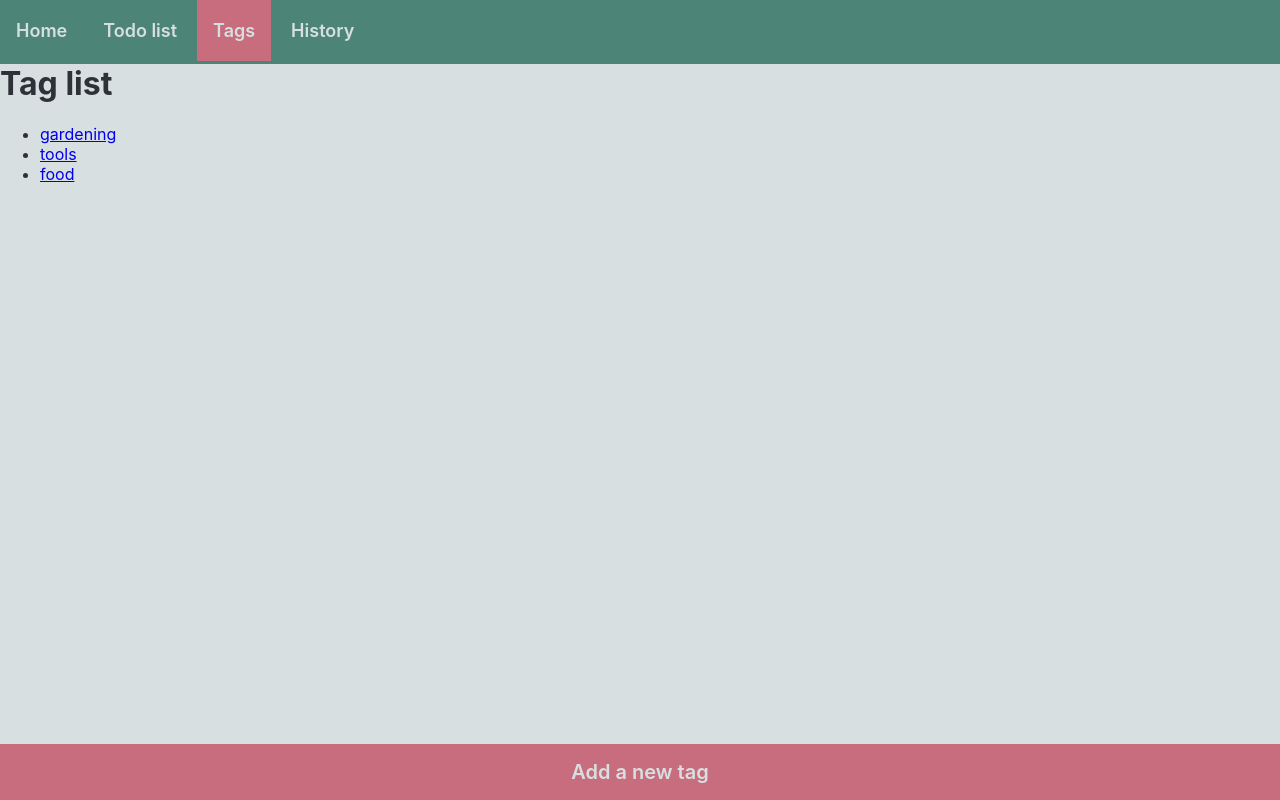
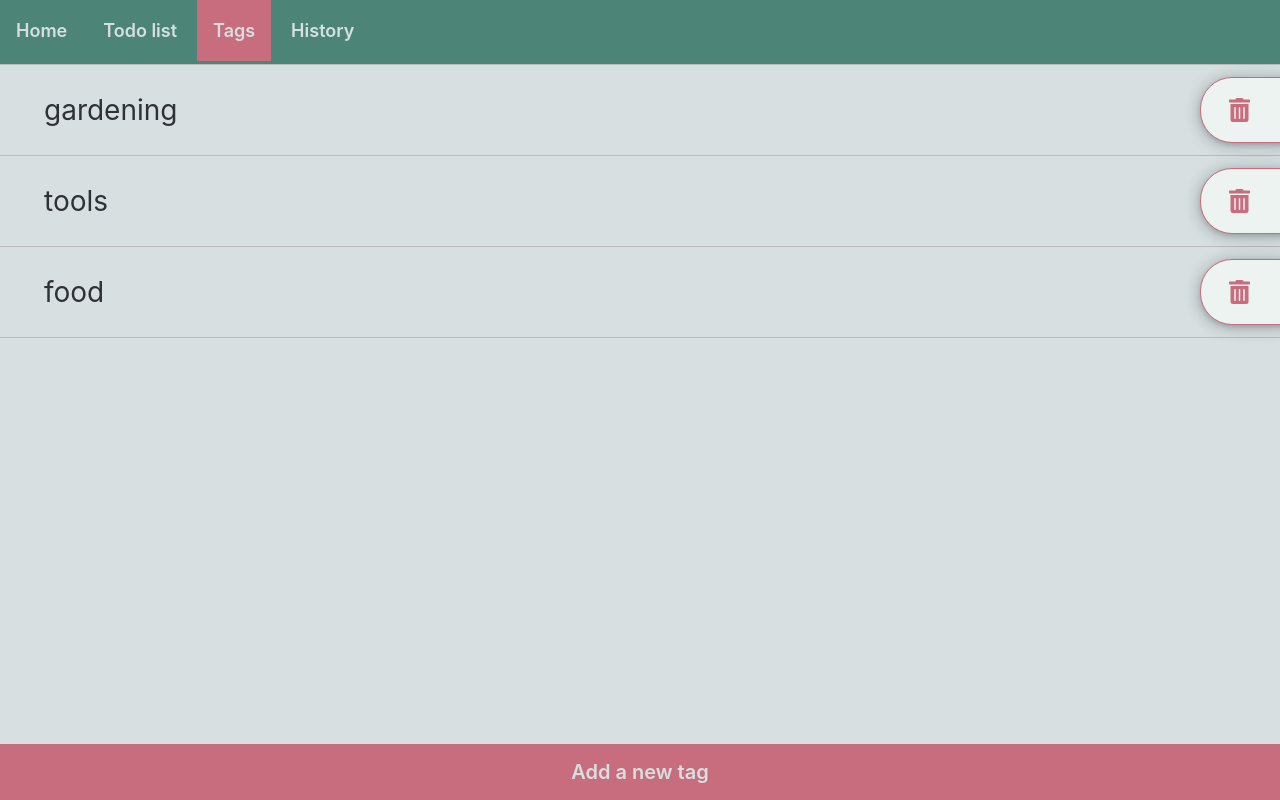
Before and after one commit to krzysztof-rutkowski-wttech/tagged-todos, a Vue app: page /tags in a window 1280 px wide. Built offline with nearby package versions, Linux system fonts and the light colour scheme.

Commit message:
scss separate colours definition + tag list view

```diff
--- a/src/components/ActionButton.vue
+++ b/src/components/ActionButton.vue
@@ -30,10 +30,12 @@ export default defineComponent({
 </script>
 
 <style lang="scss" scoped>
+@import '../styles/colours.scss';
+
  .action-button {
    &.bottom {
-    color: #D7DFE0;
-    background-color: #c76d7e;
+    color: $action-button-color-2;
+    background-color: $action-button-background-2;
     bottom: 0;
     position: fixed;
     text-align: center;
@@ -47,8 +49,8 @@ export default defineComponent({
     text-align: center;
     font-size: 1.5rem;
     padding: 0.75rem;
-    background-color: #9fc1b8;
-    color: #4c8577;
+    background-color: $action-button-background-1;
+    color: $action-button-color-1;
     cursor: pointer;
   }
  }
--- a/src/components/AddTodoItem.vue
+++ b/src/components/AddTodoItem.vue
@@ -67,6 +67,8 @@ export default defineComponent({
 </script>
 
 <style lang="scss" scoped>
+@import '../styles/colours.scss';
+
 .form {
   display: flex;
   flex-direction: column;
@@ -75,30 +77,30 @@ export default defineComponent({
     font-size: 1.5rem;
     font-weight: 600;
     margin: 0.5rem 0;
-     color: #4c8577;
+    color: $input-label-color;
   }
   input {
     height: 3rem;
     font-size: 1.5rem;
     padding: 0 1rem;
     margin-bottom: 2rem;
-     border: 1px solid #9fc1b8;
-     background-color: #edf3f1;
+    border: 1px solid $input-border-color;
+    background-color: $input-background;
   }
   textarea {
     margin-bottom: 2rem;
     font-size: 1.25rem;
     padding: 0.5rem 1rem;
     height: 20rem;
-     border: 1px solid #9fc1b8;
-     background-color: #edf3f1;
+    border: 1px solid $input-border-color;
+    background-color: $input-background;
     resize: none;
   }
   button {
     height: 2rem;
   }
   .errorMessage {
-     color: #c76d7e;
+    color: $error-color;
     font-size: 1.25rem;
     font-weight: 600;
     height: 4rem;
--- a/src/components/NavBar.vue
+++ b/src/components/NavBar.vue
@@ -35,6 +35,8 @@ export default defineComponent({
 </script>
 
 <style lang="scss" scoped>
+@import '../styles/colours.scss';
+
 nav {
   position: fixed;
   top: 0;
@@ -45,7 +47,7 @@ nav {
     display: flex;
     column-gap: 0.25rem;
     font-weight: 600;
-    background-color: #4C8577;
+    background-color: $nav-background;
     margin: 0;
     padding: 0;
     height: 4rem;
@@ -53,11 +55,11 @@ nav {
       padding: 1.25rem 0;
       a {
         text-decoration: none;
-        color: #D7DFE0;
+        color: $nav-color;
         padding: 1rem;
         &.router-link-active  {
-          background-color: #C76D7E;
-          color: #D7DFE0;
+          background-color: $nav-background-selected;
+          color: $nav-color-selected;
           padding: 1.25rem 1rem;
         }
       }
--- a/src/components/Overlay.vue
+++ b/src/components/Overlay.vue
@@ -70,13 +70,15 @@ export const useOverlay = (overlayId: string) => {
 </script>
 
 <style lang="scss" scoped>
+@import '../styles/colours.scss';
+
 .overlay {
   position: absolute;
   top: 0;
   left: 0;
   width: 100%;
   height: 100%;
-  background-color: #e5e8e9;
+  background-color: $overlay-container-background;
 }
 nav {
   ul {
@@ -84,14 +86,14 @@ nav {
     display: flex;
     column-gap: 0.25rem;
     font-weight: 600;
-    background-color: #9fc1b8;
+    background-color: $overlay-background;
     margin: 0;
     padding: 0;
     li {
       padding: 1rem 0;
       a {
         text-decoration: none;
-        color: #4C8577;
+        color: $overlay-back-icon;
         padding: 0 1.25rem;
         margin: 0;
         cursor: pointer;
@@ -100,13 +102,13 @@ nav {
   }
 }
 .title {
-  color: #4C8577;
+  color: $overlay-color;
   font-size: 1.5rem;
   width: 100%;
   text-align: center;
   margin-right: 3.5rem;
 }
 .content {
-  background-color: #D7DFE0;
+  background-color: $overlay-container-background;
 }
 </style>
--- a/src/components/RemoveToDoItem.vue
+++ b/src/components/RemoveToDoItem.vue
@@ -51,6 +51,8 @@ export default defineComponent({
 </script>
 
 <style lang="scss" scoped>
+@import '../styles/colours.scss';
+
 .container {
     position: fixed;
     height: 100%;
@@ -78,10 +80,10 @@ button {
     font-weight: 600;
     cursor: pointer;
     &.confirm {
-        color: #c76d7e;
+        color: $dialog-confirm-color;
     }
     &.cancel{
-        color: #4C8577;
+        color: $dialog-abort-color;
     }
 }
 </style>
--- a/src/components/TagList.vue
+++ b/src/components/TagList.vue
@@ -1,10 +1,23 @@
 <template>
-  <h1>Tag list</h1>
-  <ul>
+  <!-- <ul>
     <li v-for="tag in list" :key="tag.id">
       <router-link :to="{ name: 'edit-tag', params: { tagId: tag.id } }"> {{ tag.name }}</router-link>
     </li>
+  </ul> -->
+
+  <ul class="list">
+      <li v-for="tag in list" :key="tag.id">
+          <div class='line-1'>
+              <div class="name">{{ tag.name }}</div>
+              <button class="btn-right" @click="edit(tag)">
+                  <icon icon="trash-alt" size="2x" />
+              </button>
+          </div>
+          <div v-if="tag.description" class='line-2'>{{ tag.description }}</div>
+      </li>
   </ul>
+
+
 </template>
 
 <script lang="ts">
@@ -20,13 +33,72 @@ export default defineComponent({
         list.value = store.state.tags
     });
 
+    const edit = (tag: Tag) => {
+
+    }
 
     return {
       list,
+      edit,
     }
   },
 })
 </script>
 
-<style>
+<style lang="scss" scoped>
+@import '../styles/colours.scss';
+
+  ul.list {
+    display: flex;
+    flex-direction: column;
+    padding: 0;
+    margin: 0;
+    font-size: 1.25rem;
+  }
+
+  .list {
+    li {
+      display: flex;
+      flex-direction: column;
+      padding: 0.75rem 1rem;
+      border-bottom: 1px solid $list-item-divider;
+      &:first-child {
+        border-top: 1px solid $list-item-divider;
+      }
+    }
+    .line-1 {
+      display: flex;
+      flex-direction: row;
+      justify-content: space-between;
+    }
+    .line-2 {
+      margin-top: 1rem;
+    }
+    .name {
+      flex-grow: 1;
+      margin: 0 1rem;
+      font-size: 1.75rem;
+      align-self: center;
+      padding-left: .75rem;
+    }
+    button {
+      width: 7rem;
+      padding: 1.25rem 3rem;
+      cursor: pointer;
+      border-radius: 2rem;
+      font-size: .875rem;
+      font-weight: 600;
+      box-shadow: rgba(14, 30, 37, 0.12) 0px 2px 4px 0px, rgba(14, 30, 37, 0.32) 0px 2px 16px 0px;
+
+      &.btn-right {
+        background-color: $side-button-background-2;
+        color: $side-button-color-2;
+        border: 1px solid $side-button-border-color-2;
+        margin-right: -3rem;
+        text-align: left;
+        padding-left: 1.75rem;
+        font-size: 0.75rem;
+      }
+    }
+  }
 </style>
--- a/src/components/TodoList.vue
+++ b/src/components/TodoList.vue
@@ -124,17 +124,19 @@ export default defineComponent({
 </script>
 
 <style lang="scss" scoped>
+@import '../styles/colours.scss';
+
 h2.header {
   text-align: center;
   font-size: 1.25rem;
 }
 
 .todo-count {
-    color: #c76d7e;
+  color: $no-color;
 }
 
 .done-count {
-    color: #4C8577;
+  color: $yes-color
 }
 ul.todo-list {
   display: flex;
@@ -149,9 +151,9 @@ export default defineComponent({
     display: flex;
     flex-direction: column;
     padding: 0.75rem 1rem;
-      border-bottom: 1px solid #bbb;
+    border-bottom: 1px solid $list-item-divider;
     &:first-child {
-        border-top: 1px solid #bbb;
+      border-top: 1px solid $list-item-divider;
     }
   }
   .line-1 {
@@ -174,35 +176,35 @@ export default defineComponent({
     padding: 1.25rem 3rem;
     cursor: pointer;
     border-radius: 2rem;
-      background-color: #e5e8e9;
     font-size: .875rem;
     font-weight: 600;
     box-shadow: rgba(14, 30, 37, 0.12) 0px 2px 4px 0px, rgba(14, 30, 37, 0.32) 0px 2px 16px 0px;
   }
   .do-btn {
-      background-color: #4C8577;
-      color: #e5e8e9;
-      border: 1px solid #4c8577;
+    background-color: $side-button-background-1;
+    color: $side-button-color-1;
+    border: 1px solid $side-button-border-color-1;
     margin-left: -3rem;
     text-align: right;
     padding-right: 2rem;
   }
   .remove-btn {
-      color: #c76d7e;
-      border: 1px solid #c76d7e;
+    background-color: $side-button-background-2;
+    color: $side-button-color-2;
+    border: 1px solid $side-button-border-color-2;
     margin-right: -3rem;
     text-align: left;
     padding-left: 1.75rem;
     font-size: 0.75rem;
   }
   .done {
-      color: #aaa;
-      background-color: #e5e8e9;
+    color: $list-item-grayed-color;
+    background-color: $list-item-grayed-background;
     .do-btn {
-        border: 1px solid #aaa;
+      border: 1px solid $side-button-border-color-geayed;
       cursor: unset;
-        background-color: #e5e8e9;
-        color: #aaa;
+      background-color: $side-button-background-grayed;
+      color: $side-button-color-grayed;
     }
   }
 }
--- a/src/store/store.types.ts
+++ b/src/store/store.types.ts
@@ -11,6 +11,7 @@ export interface TodoItem {
 export interface Tag {
   id: string,
   name: string,
+  description: string,
 }
 
 export interface Overlay {
--- /dev/null
+++ b/src/styles/colours.scss
@@ -0,0 +1,48 @@
+$base-color-1: #4c8577;
+$base-color-2: #c76d7e;
+$bright-color: #d7dfe0;
+$base-color-1-bright: #9fc1b8;
+$base-color-1-light: #edf3f1;
+$light-gray: #e5e8e9;
+$mid-gray: #aaa;
+$darker-gray: #bbb;
+
+$yes-color: $base-color-1;
+$no-color: $base-color-2;
+$error-color: $base-color-2;
+
+$overlay-background: $base-color-1-bright;
+$overlay-color: $base-color-1;
+$overlay-back-icon: $base-color-1;
+$overlay-container-background: $bright-color;
+
+$nav-background: $base-color-1;
+$nav-color: $bright-color;
+$nav-background-selected: $base-color-2;
+$nav-color-selected: $bright-color;
+
+$action-button-background-1: $base-color-1-bright;
+$action-button-color-1: $base-color-1;
+$action-button-background-2: $base-color-2;
+$action-button-color-2: $bright-color;
+
+$input-background: $base-color-1-light;
+$input-border-color: $base-color-1-bright;
+$input-label-color: $base-color-1;
+
+$dialog-confirm-color: $base-color-2;
+$dialog-abort-color: $base-color-1;
+
+$side-button-background-1: $base-color-1;
+$side-button-color-1: $base-color-1-light;
+$side-button-border-color-1: $base-color-1;
+$side-button-background-2: $base-color-1-light;
+$side-button-color-2: $base-color-2;
+$side-button-border-color-2: $base-color-2;
+$side-button-background-grayed: $light-gray;
+$side-button-color-grayed: $mid-gray;
+$side-button-border-color-geayed: $mid-gray;
+
+$list-item-grayed-background: $light-gray;
+$list-item-grayed-color: $mid-gray;
+$list-item-divider: $darker-gray;
```
Lines whose indentation alone changed are shown as unchanged.
